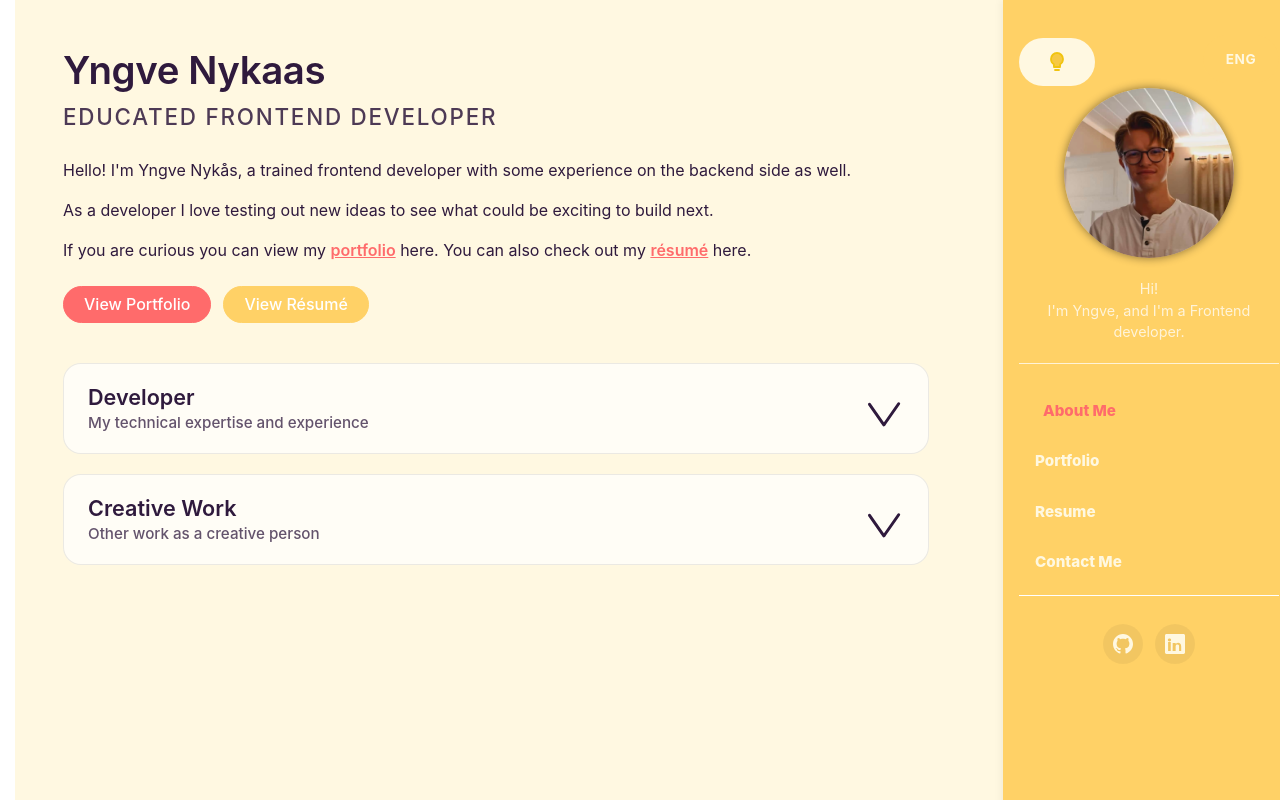
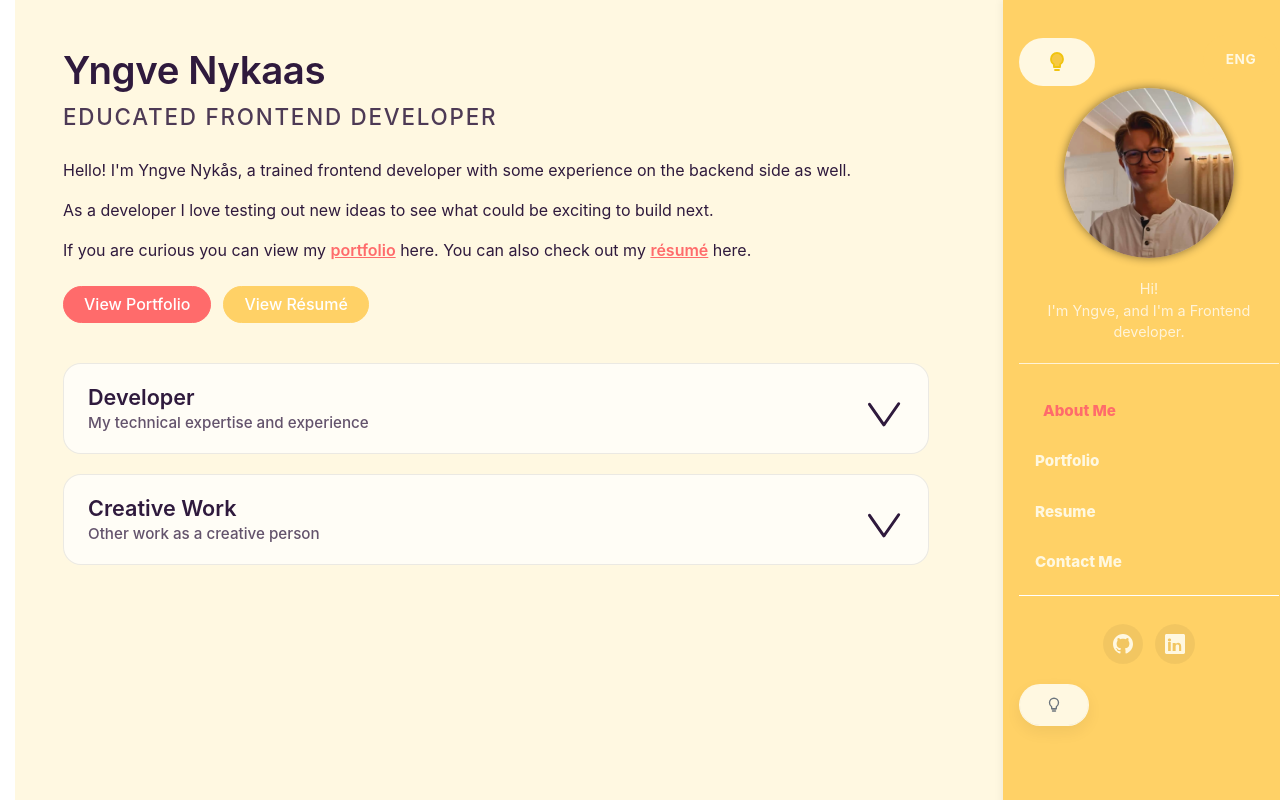
Before and after one commit to YngvN/YngvN.github.io, a React (Vite) app: page /#about in a window 1280 px wide. Built offline with nearby package versions, Linux system fonts and the light colour scheme.

Commit message:
Fixed the toggler

```diff
--- /dev/null
+++ b/src/components/toggler/toggler.scss
@@ -0,0 +1,195 @@
+@use '../../assets/sass/colors' as colors;
+
+.toggler {
+    --toggler-pad: 0.35rem;
+    --toggler-height: 42px;
+    --toggler-min-width: 96px;
+    --toggler-max-width: 96px;
+    --toggler-width: var(--toggler-max-width);
+    position: relative;
+    display: inline-flex;
+    align-items: center;
+    justify-content: space-between;
+    gap: 0.35rem;
+    width: var(--toggler-width);
+    max-width: var(--toggler-max-width);
+    min-width: var(--toggler-min-width);
+    min-height: var(--toggler-height);
+    padding: var(--toggler-pad) calc(var(--toggler-pad) + 0.15rem);
+    border: 1px solid transparent;
+    border-radius: 999px;
+    background-color: colors.color("background");
+    color: colors.color("text");
+    cursor: pointer;
+    transition: .25s ease;
+    box-shadow: 0 6px 16px rgba(0, 0, 0, 0.06);
+    overflow: hidden;
+}
+
+.toggler:hover:not(.toggler--disabled),
+.toggler:focus-visible {
+    border-color: colors.color("secondary");
+    box-shadow: 0 10px 22px rgba(0, 0, 0, 0.1);
+    outline: none;
+}
+
+.toggler__label {
+    flex: 1;
+    text-align: center;
+    font-size: 0.8rem;
+    font-weight: 700;
+    text-transform: uppercase;
+    letter-spacing: 0.04em;
+    color: inherit;
+    position: relative;
+    z-index: 2;
+    opacity: 0.65;
+    transition: opacity 0.2s ease;
+}
+
+.toggler__thumb {
+    position: absolute;
+    top: var(--toggler-pad);
+    left: var(--toggler-pad);
+    width: calc(50% - (var(--toggler-pad) + 3px));
+    height: calc(100% - (var(--toggler-pad) * 2));
+    border-radius: 999px;
+    box-shadow: 0 8px 18px rgba(0, 0, 0, 0.12);
+    transition: .25s ease;
+    z-index: 1;
+}
+
+.toggler__preview {
+    position: absolute;
+    width: 18px;
+    height: 18px;
+    border-radius: 50%;
+    transition: .25s ease;
+    z-index: 3;
+    pointer-events: none;
+    display: inline-flex;
+    align-items: center;
+    justify-self: center;
+    color: inherit;
+}
+
+
+
+.toggler__preview.is-active {
+    opacity: 1;
+}
+
+.toggler--left-active .toggler__preview--right {
+    display: none;
+}
+
+.toggler--right-active .toggler__preview--left {
+    display: none;
+}
+
+.toggler--right {
+    background-color: colors.color("background");
+    border-color: transparent;
+
+    &:not(.toggler--compact) .toggler__thumb {
+        transform: translateX(100%);
+        background-color: colors.color("primary");
+    }
+
+    .toggler__label--right {
+        opacity: 1;
+    }
+}
+
+.toggler--left {
+    .toggler__thumb {
+        transform: translateX(0);
+        background-color: colors.color("secondary");
+    }
+}
+
+.toggler--left .toggler__label--left {
+    opacity: 1;
+}
+
+.toggler--compact {
+    --toggler-width: var(--toggler-compact-width, 70px);
+    --toggler-min-width: var(--toggler-compact-width, 70px);
+    --toggler-max-width: var(--toggler-compact-width, 70px);
+    padding: 0.25rem 0.3rem;
+    justify-content: center;
+    align-items: center;
+
+    .toggler__label {
+        opacity: 0;
+        pointer-events: none;
+        transform: scale(0.85);
+        display: none;
+    }
+
+    .toggler__thumb {
+        opacity: 1;
+        padding: 0;
+        max-width: none;
+        width: 100%;
+        margin: 0;
+        left: 0;
+        height: 100%;
+        top: 0;
+        background-color: inherit;
+    }
+
+
+}
+
+.toggler--expanded {
+    --toggler-width: var(--toggler-expanded-width, 100%);
+    --toggler-min-width: var(--toggler-expanded-min-width, 110px);
+    --toggler-max-width: var(--toggler-expanded-max-width, 100%);
+    padding: var(--toggler-pad) calc(var(--toggler-pad) + 0.15rem);
+
+    .toggler__label {
+        opacity: 0.65;
+        transform: scale(1);
+        pointer-events: auto;
+        display: inline;
+    }
+
+    .toggler__thumb {
+        left: var(--toggler-pad);
+        width: calc(50% - (var(--toggler-pad) + 3px));
+        transform: translateX(0);
+    }
+
+    .toggler__preview {
+        opacity: 0;
+        visibility: hidden;
+        pointer-events: none;
+    }
+}
+
+.toggler--disabled {
+    cursor: not-allowed;
+    opacity: 0.6;
+    box-shadow: none;
+}
+
+body[data-theme='dark'] .toggler {
+    background-color: colors.color-dark("background");
+    color: colors.color-dark("text");
+    box-shadow: 0 6px 16px rgba(0, 0, 0, 0.35);
+
+    .toggler__thumb {
+        background-color: colors.color-dark("secondary");
+        box-shadow: 0 8px 18px rgba(0, 0, 0, 0.45);
+    }
+
+    &.toggler--right .toggler__thumb {
+        background-color: colors.color-dark("primary");
+    }
+
+    .toggler__preview {
+        border-color: rgba(255, 255, 255, 0.18);
+        background: linear-gradient(135deg, rgba(255, 255, 255, 0.12), rgba(255, 255, 255, 0.02));
+    }
+}
--- /dev/null
+++ b/src/components/toggler/toggler.tsx
@@ -0,0 +1,83 @@
+import { type FC, type ReactNode, useEffect, useRef, useState } from 'react';
+import './toggler.scss';
+
+type TogglerProps = {
+    checked: boolean;
+    onToggle: () => void;
+    leftLabel?: string;
+    rightLabel?: string;
+    leftPreview?: ReactNode;
+    rightPreview?: ReactNode;
+    ariaLabel?: string;
+    disabled?: boolean;
+    id?: string;
+};
+
+const Toggler: FC<TogglerProps> = ({
+    checked,
+    onToggle,
+    leftLabel,
+    rightLabel,
+    leftPreview,
+    rightPreview,
+    ariaLabel,
+    disabled = false,
+    id,
+}) => {
+    const [isExpanded, setIsExpanded] = useState(false);
+    const buttonRef = useRef<HTMLButtonElement | null>(null);
+    const activeSideClass = checked ? ' toggler--right-active' : ' toggler--left-active';
+    const leftText = leftLabel ?? 'Left';
+    const rightText = rightLabel ?? 'Right';
+
+    useEffect(() => {
+        if (!isExpanded) return undefined;
+
+        const handleClickOutside = (event: MouseEvent | TouchEvent) => {
+            if (!buttonRef.current) return;
+            if (event.target instanceof Node && !buttonRef.current.contains(event.target)) {
+                setIsExpanded(false);
+            }
+        };
+
+        document.addEventListener('pointerdown', handleClickOutside);
+        return () => document.removeEventListener('pointerdown', handleClickOutside);
+    }, [isExpanded]);
+
+    const handleToggle = () => {
+        if (disabled) return;
+
+        if (!isExpanded) {
+            setIsExpanded(true);
+            return;
+        }
+
+        onToggle();
+    };
+
+    return (
+        <button
+            type="button"
+            className={`toggler${checked ? ' toggler--right' : ' toggler--left'}${disabled ? ' toggler--disabled' : ''}${activeSideClass}${isExpanded ? ' toggler--expanded' : ' toggler--compact'}`}
+            onClick={handleToggle}
+            aria-pressed={checked}
+            aria-label={ariaLabel ?? `Switch to ${checked ? leftText : rightText}`}
+            disabled={disabled}
+            id={id}
+            aria-expanded={isExpanded}
+            ref={buttonRef}
+        >
+            <span className={`toggler__preview toggler__preview--left${!checked ? ' is-active' : ''}`} aria-hidden="true">
+                {leftPreview}
+            </span>
+            <span className="toggler__label toggler__label--left">{leftText}</span>
+            <span className="toggler__thumb" aria-hidden="true" />
+            <span className="toggler__label toggler__label--right">{rightText}</span>
+            <span className={`toggler__preview toggler__preview--right${checked ? ' is-active' : ''}`} aria-hidden="true">
+                {rightPreview}
+            </span>
+        </button>
+    );
+};
+
+export default Toggler;
--- a/src/nav/nav.tsx
+++ b/src/nav/nav.tsx
@@ -4,6 +4,33 @@ import avatarImage from '../assets/images/me.jpeg';
 import type { Language } from '../types/language';
 import ThemeToggle from '../components/theme-toggle/theme-toggle';
 import type { Theme } from '../types/theme';
+import Toggler from '../components/toggler/toggler';
+
+type BulbVariant = 'on' | 'off';
+
+const LightBulbIcon: FC<{ variant: BulbVariant }> = ({ variant }) => {
+    const isOn = variant === 'on';
+    const fillColor = isOn ? '#f6c844' : 'none';
+    const strokeColor = isOn ? '#f1c40f' : '#6c757d';
+
+    return (
+        <svg
+            width="18"
+            height="18"
+            viewBox="0 0 24 24"
+            fill={fillColor}
+            stroke={strokeColor}
+            strokeWidth="1.8"
+            strokeLinecap="round"
+            strokeLinejoin="round"
+            aria-hidden="true"
+        >
+            <path d="M12 3a6 6 0 0 0-6 6c0 2.28 1.1 4.15 2.85 5.3L9 17h6l0.15-2.7C16.9 13.15 18 11.28 18 9a6 6 0 0 0-6-6z" />
+            <path d="M10 20h4" />
+            <path d="M9.5 17h5" />
+        </svg>
+    );
+};
 
 type NavProps = {
     currentPage?: PageName;
@@ -45,6 +72,7 @@ const Nav: FC<NavProps> = ({
 }) => {
     const [isOpen, setIsOpen] = useState(false);
     const [isLanguageExpanded, setIsLanguageExpanded] = useState(false);
+    const [isAvailable, setIsAvailable] = useState(true);
     const languageButtonRef = useRef<HTMLButtonElement | null>(null);
     const { description, links } = navCopy[language];
 
@@ -141,6 +169,15 @@ const Nav: FC<NavProps> = ({
                         </svg>
                     </a>
                 </div>
+                <Toggler
+                    checked={isAvailable}
+                    onToggle={() => setIsAvailable((prev) => !prev)}
+                    ariaLabel="Availability toggle"
+                    leftLabel="Light"
+                    rightLabel="Dark"
+                    leftPreview={<LightBulbIcon variant="on" />}
+                    rightPreview={<LightBulbIcon variant="off" />}
+                />
             </nav>
             <button
                 type="button"
```
